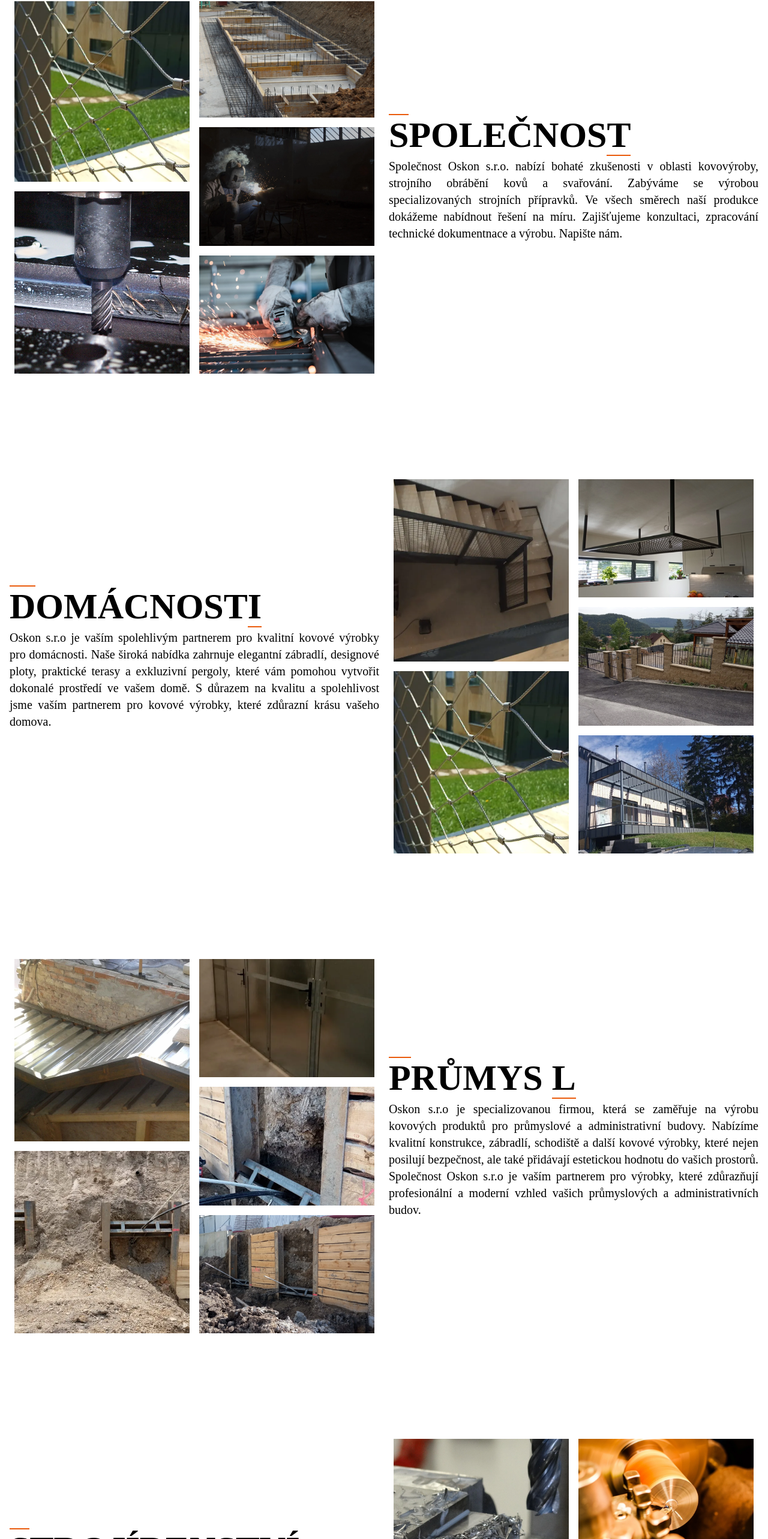
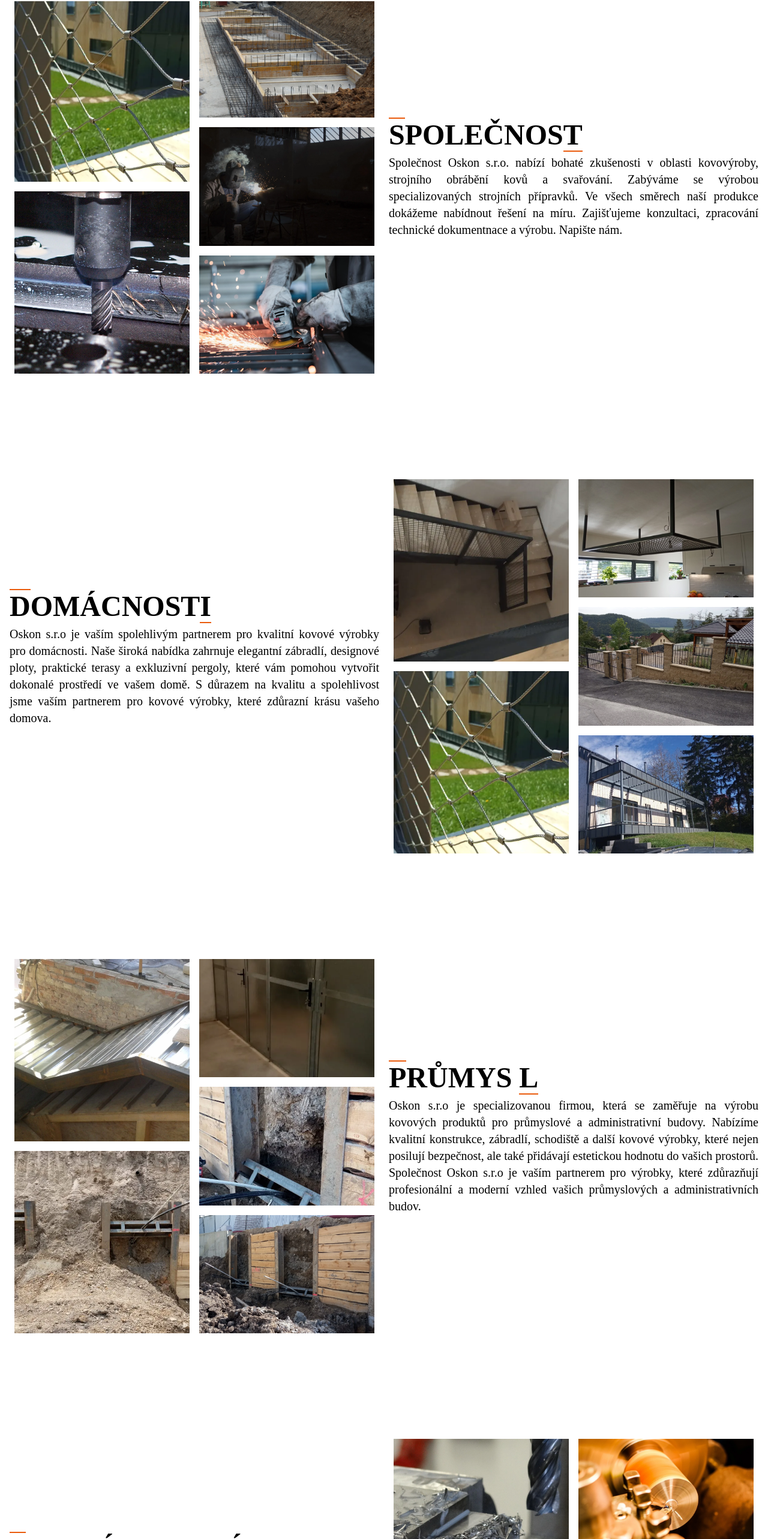
Before and after one commit to JarkovskyDev/Oskon, a React (Create React App) app: page / in a window 1280 px wide. Shown: the part 73-2639 px from the top of the page at 60% size. Built offline with nearby package versions, Linux system fonts and the light colour scheme.

Commit message:
responsive gaming

```diff
--- a/src/components/Engineering.jsx
+++ b/src/components/Engineering.jsx
@@ -10,7 +10,7 @@
     <div name='enginnering' className='w-full h-screen'>
       <div className='max-w-[1400px] m-auto py-16 px-4 grid lg:grid-cols-2 gap-4'>
         <div className='flex flex-col h-full justify-center'>
-          <h3 className='text-5xl max-md:text-3xl md:text-6xl font-bold'>
+          <h3 className='text-5xl font-bold'>
             <span className='border-t-2 border-[#ea5b0c]'>S</span>TROJÍRENSTV<span className='border-b-2 border-[#ea5b0c]'>Í</span>
           </h3>
           <p className='text-xl text-justify pb-6 mt-2'>Oskon s.r.o je předním jménem v oblasti strojírenství a výroby jednoúčelových strojních přípravků. Naše společnost je specializovaná na precizní kovovýrobu a nabízí inovativní řešení pro strojírenské a průmyslové potřeby. Naši zkušení inženýři a technici pracují na vývoji a výrobě špičkových jednoúčelových přípravků, které maximalizují efektivitu a přesnost vaší výroby. S důrazem na kvalitu, spolehlivost a technickou dokonalost jsme vaším partnerem pro kovové výrobky, které zlepšují výkonnost a konkurenceschopnost vaší strojírenské a výrobní činnosti.</p>
--- a/src/components/Hero.jsx
+++ b/src/components/Hero.jsx
@@ -17,7 +17,7 @@
             <img className='row-span-2 object-cover w-full h-full p-2' src={image5} alt="/" />
           </div>
           <div className='flex flex-col h-full justify-center'>
-            <h3 className='text-5xl max-md:text-3xl md:text-6xl font-bold'>
+            <h3 className='text-5xl font-bold'>
               <span className='border-t-2 border-[#ea5b0c]'>S</span>POLEČNOS<span className='border-b-2 border-[#ea5b0c]'>T</span>
             </h3>
             <p className='text-xl text-justify pb-6 mt-2'>Společnost Oskon s.r.o. nabízí bohaté zkušenosti v oblasti kovovýroby, strojního obrábění kovů a svařování. Zabýváme se výrobou specializovaných strojních přípravků. Ve všech směrech naší produkce dokážeme nabídnout řešení na míru. Zajišťujeme konzultaci, zpracování technické dokumentnace a výrobu. Napište nám.</p>
--- a/src/components/Home.jsx
+++ b/src/components/Home.jsx
@@ -10,7 +10,7 @@
     <div name='home' className='w-full h-screen'>
     <div className='max-w-[1400px] m-auto py-16 px-4 grid lg:grid-cols-2 gap-4'>
         <div className='flex flex-col h-full justify-center'>
-          <h3 className='text-5xl max-md:text-3xl md:text-6xl font-bold'>
+          <h3 className='text-5xl font-bold'>
             <span className='border-t-2 border-[#ea5b0c]'>D</span>OMÁCNOST<span className='border-b-2 border-[#ea5b0c]'>I</span>
           </h3>
           <p className='text-xl text-justify pb-6 mt-2'>Oskon s.r.o je vaším spolehlivým partnerem pro kvalitní kovové výrobky pro domácnosti. Naše široká nabídka zahrnuje elegantní zábradlí, designové ploty, praktické terasy a exkluzivní pergoly, které vám pomohou vytvořit dokonalé prostředí ve vašem domě. S důrazem na kvalitu a spolehlivost jsme vaším partnerem pro kovové výrobky, které zdůrazní krásu vašeho domova.</p>
--- a/src/components/Industry.jsx
+++ b/src/components/Industry.jsx
@@ -17,7 +17,7 @@
           <img className='row-span-2 object-cover w-full h-full p-2' src={image5} alt="/" />
         </div>
         <div className='flex flex-col h-full justify-center'>
-          <h3 className='text-5xl max-md:text-3xl md:text-6xl font-bold'>
+          <h3 className='text-5xl font-bold'>
             <span className='border-t-2 border-[#ea5b0c]'>P</span>RŮMYS <span className='border-b-2 border-[#ea5b0c]'>L</span>
           </h3>
           <p className='text-xl text-justify pb-6 mt-2'>Oskon s.r.o je specializovanou firmou, která se zaměřuje na výrobu kovových produktů pro průmyslové a administrativní budovy.  Nabízíme kvalitní konstrukce, zábradlí, schodiště a další kovové výrobky, které nejen posilují bezpečnost, ale také přidávají estetickou hodnotu do vašich prostorů. Společnost Oskon s.r.o je vaším partnerem pro výrobky, které zdůrazňují profesionální a moderní vzhled vašich průmyslových a administrativních budov.</p>
--- a/src/components/Welding.jsx
+++ b/src/components/Welding.jsx
@@ -17,7 +17,7 @@
             <img className='row-span-2 object-cover w-full h-full p-2' src={image5} alt="/" />
           </div>
           <div className='flex flex-col h-full justify-center'>
-            <h3 className='text-5xl max-md:text-3xl only:md:text-6xl font-bold'>
+            <h3 className='text-5xl font-bold'>
               <span className='border-t-2 border-[#ea5b0c]'>S</span>VAŘOVÁN<span className='border-b-2 border-[#ea5b0c]'>Í</span>
             </h3>
             <p className='text-xl text-justify pb-6 mt-4'>Oskon s.r.o je odborníkem na oblast svařování a kovových výrobků spojených s touto technikou. Naše firma se zaměřuje na výrobu vysokojakostních svařovaných komponent pro různé odvětví průmyslu.  Také se zaměřujeme na svařování  konstrukcí ve stavebnictví, a to svařování  ocelových nosníků, nosných sloupků, rámových konstrukcí a dalších svařovaných prvků, které zajišťují stabilitu a bezpečnost budov. S důrazem na preciznost a bezpečnost jsme vaším spolehlivým partnerem pro kovové výrobky, které vám pomáhají dosáhnout excelentních svařovacích výsledků.</p>
```
